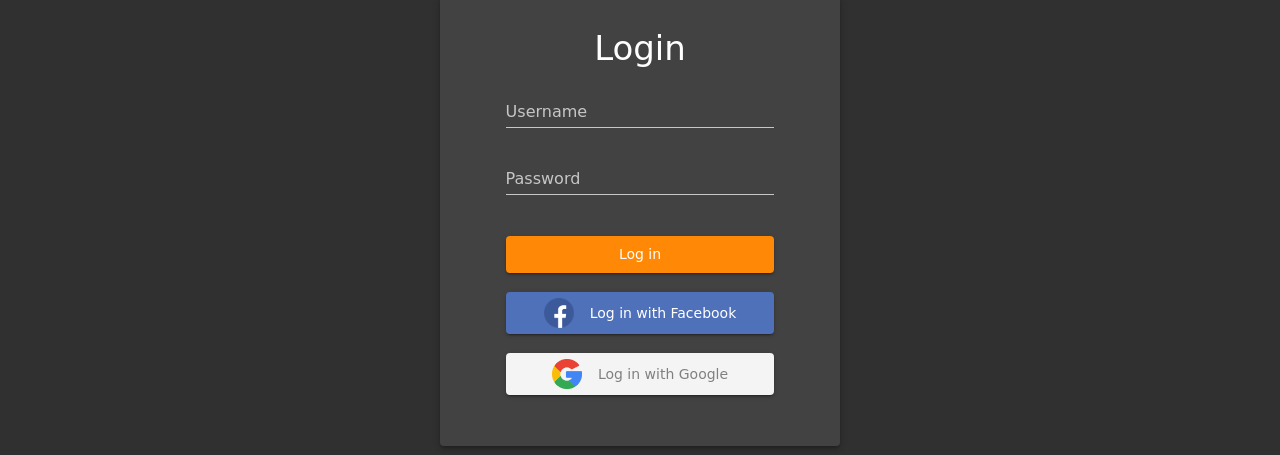
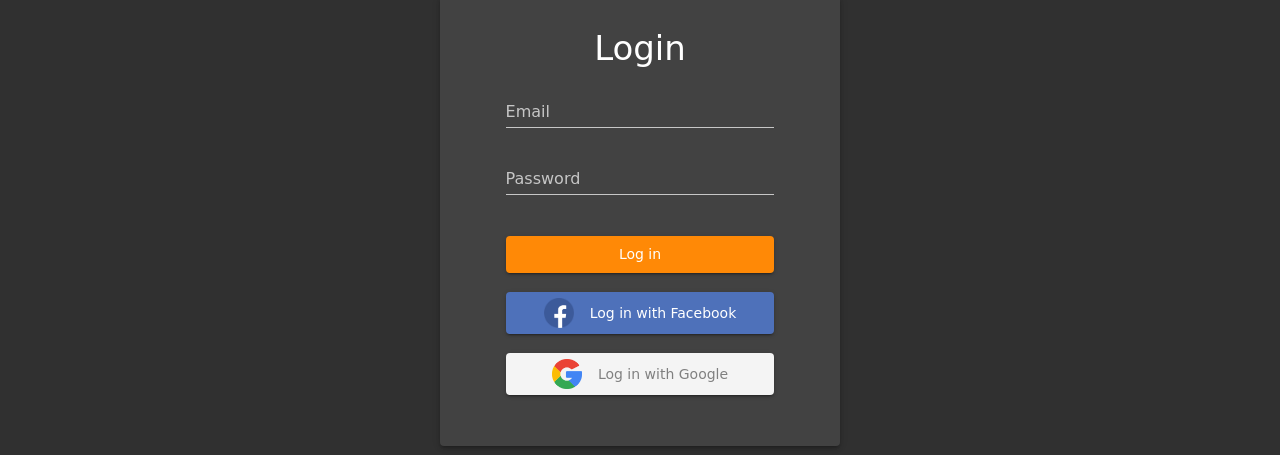
Before and after one commit to sid2602/calisthenic_dictonary, a Next.js app: page /login in a window 1280 px wide. Shown: the part 179-634 px from the top of the page. Built offline with nearby package versions, Linux system fonts and the light colour scheme.

Commit message:
add message to snackbarSLice state, add formik to loginPage, use Snackbar in loginPage

```diff
--- a/components/snackBar/snackbar.tsx
+++ b/components/snackBar/snackbar.tsx
@@ -19,7 +19,7 @@ const SnackBarComponent = () => {
     (state) => state.snackbar
   );
 
-  const { isOpen, type } = SnackBarState.snackbar;
+  const { isOpen, type, message } = SnackBarState.snackbar;
   const dispatch = useDispatch();
 
   return (
@@ -30,7 +30,7 @@ const SnackBarComponent = () => {
       anchorOrigin={{ vertical: "top", horizontal: "center" }}
     >
       <Alert onClose={() => dispatch(handleClose())} severity={type}>
-        This is a success message!
+        {message}
       </Alert>
     </Snackbar>
   );
--- a/data/snackbarSlice.tsx
+++ b/data/snackbarSlice.tsx
@@ -11,13 +11,20 @@ export type SnackBarTypes = {
   snackbar: {
     type: SnackbarType;
     isOpen: boolean;
+    message: string;
   };
+};
+
+export type SnackBarHandleClick = {
+  type: SnackbarType;
+  message: string;
 };
 
 const initialState = {
   snackbar: {
     type: "success",
     isOpen: false,
+    message: "",
   },
 } as SnackBarTypes;
 export const SnackBarSlice = createSlice({
@@ -27,9 +34,10 @@ export const SnackBarSlice = createSlice({
     handleClose: (state) => {
       state.snackbar.isOpen = false;
     },
-    handleClick: (state, action: PayloadAction<SnackbarType>) => {
+    handleClick: (state, action: PayloadAction<SnackBarHandleClick>) => {
       state.snackbar.isOpen = true;
-      state.snackbar.type = action.payload;
+      state.snackbar.type = action.payload.type;
+      state.snackbar.message = action.payload.message;
     },
   },
 });
--- a/next.config.js
+++ b/next.config.js
@@ -13,6 +13,7 @@ module.exports = {
   webpack: (config, options) => {
     config.resolve.alias["components"] = path.join(__dirname, "components");
     config.resolve.alias["data"] = path.join(__dirname, "data");
+    config.resolve.alias["schemas"] = path.join(__dirname, "schemas");
     config.resolve.alias["assets"] = path.join(__dirname, "assets");
     config.resolve.alias["public"] = path.join(__dirname, "public");
     config.resolve.alias["types"] = path.join(__dirname, "types");
--- a/pages/login/index.tsx
+++ b/pages/login/index.tsx
@@ -7,9 +7,11 @@ import Button from "@material-ui/core/Button";
 import styled from "styled-components";
 import { handleClick, handleClose } from "data/snackbarSlice";
 import { useDispatch } from "react-redux";
-import { Formik } from "formik";
+import { Formik, FormikErrors } from "formik";
 import React from "react";
 import { SnackbarType } from "data/snackbarSlice";
+import LoginSchema from "schemas/loginSchema";
+
 const useStyles = makeStyles((theme: Theme) =>
   createStyles({
     paper: {
@@ -56,6 +58,28 @@ const Icon = styled.img`
 const Login = () => {
   const classes = useStyles();
   const dispatch = useDispatch();
+
+  const onButtonClickError = (
+    errorsEmail: string | undefined,
+    errorsPassword: string | undefined
+  ) => {
+    if (errorsEmail || errorsPassword) {
+      dispatch(
+        handleClick({
+          type: SnackbarType.error,
+          message: `${errorsEmail}  ${errorsPassword}`,
+        })
+      );
+    } else if (errorsPassword === undefined && errorsEmail === undefined) {
+      dispatch(
+        handleClick({
+          type: SnackbarType.error,
+          message: `Email and passord are required`,
+        })
+      );
+    }
+  };
+
   return (
     <>
       <Box component="section">
@@ -63,13 +87,49 @@ const Login = () => {
           <Typography variant="h4" component="h2" className={classes.heading}>
             Login
           </Typography>
+          <Formik
+            initialValues={{
+              email: "",
+              password: "",
+            }}
+            validationSchema={LoginSchema}
+            onSubmit={() => {
+              dispatch(
+                handleClick({
+                  type: SnackbarType.success,
+                  message: "Success log in",
+                })
+              );
+            }}
+          >
+            {({ values, errors, handleChange, handleSubmit }) => (
+              <form
+                noValidate
+                autoComplete="off"
+                className={classes.form}
+                onSubmit={handleSubmit}
+              >
+                <TextField
+                  label="Email"
+                  type="email"
+                  name="email"
+                  value={values.email}
+                  onChange={handleChange}
+                />
+                <TextField
+                  label="Password"
+                  type="password"
+                  name="password"
+                  value={values.password}
+                  onChange={handleChange}
+                />
 
-          <form noValidate autoComplete="off" className={classes.form}>
-            <TextField id="standard-basic" label="Username" />
-            <TextField id="standard-basic" label="Password" type="password" />
                 <Button
                   className={classes.firstButton}
-              onClick={() => dispatch(handleClick(SnackbarType.success))}
+                  type="submit"
+                  onClick={() =>
+                    onButtonClickError(errors.email, errors.password)
+                  }
                 >
                   Log in
                 </Button>
@@ -88,6 +148,8 @@ const Login = () => {
                   Log in with Google
                 </Button>
               </form>
+            )}
+          </Formik>
         </Paper>
       </Box>
     </>
--- /dev/null
+++ b/schemas/loginSchema.tsx
@@ -0,0 +1,13 @@
+import * as Yup from "yup";
+
+const LoginSchema = Yup.object().shape({
+  email: Yup.string()
+    .min(6, "Email is Too short")
+    .required("Email is required")
+    .email("Email is valid"),
+  password: Yup.string()
+    .min(6, "Password is too short")
+    .required("Password is required"),
+});
+
+export default LoginSchema;
--- a/tsconfig.json
+++ b/tsconfig.json
@@ -3,7 +3,8 @@
     "baseUrl": "./",
     "paths": {
       "Components": ["components"],
-      "data": ["data"]
+      "data": ["data"],
+      "schemas": ["schemas"]
     },
     "target": "es5",
     "lib": ["dom", "dom.iterable", "esnext"],
```
Lines whose indentation alone changed are shown as unchanged.
